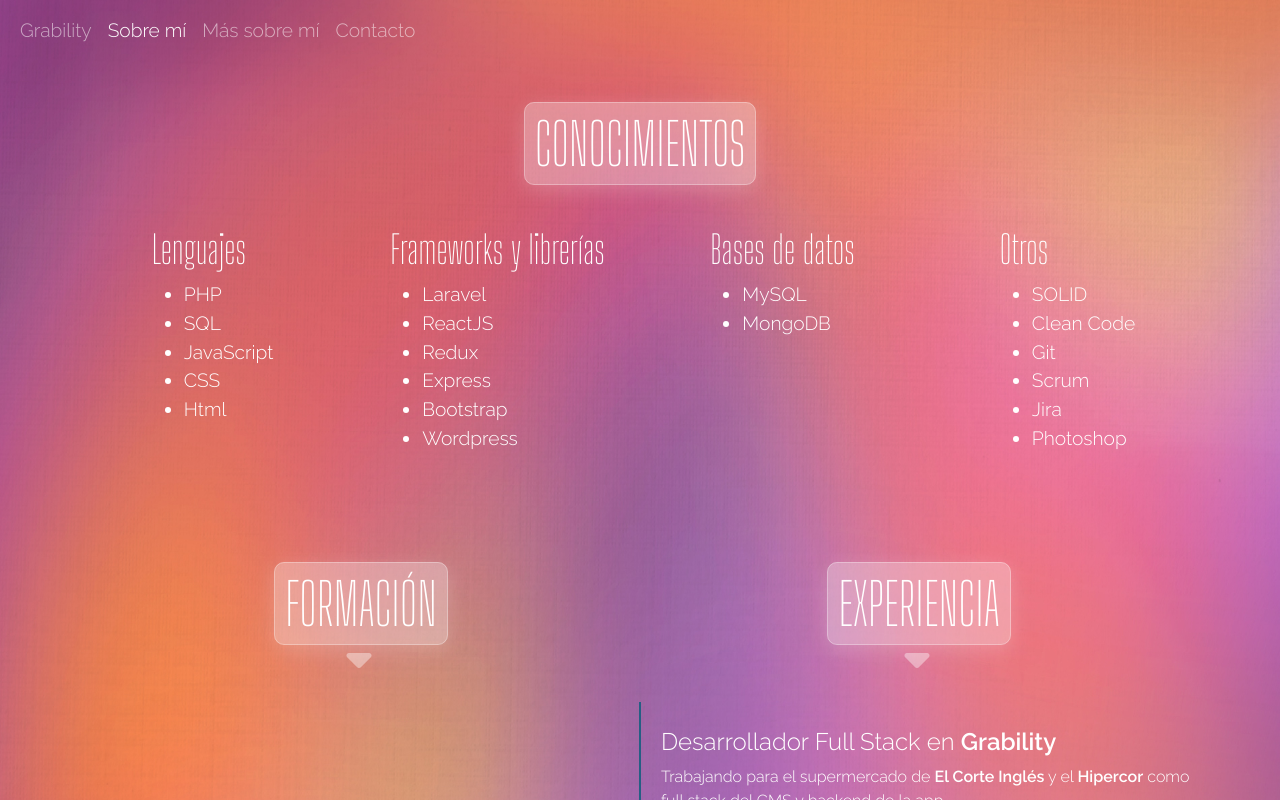
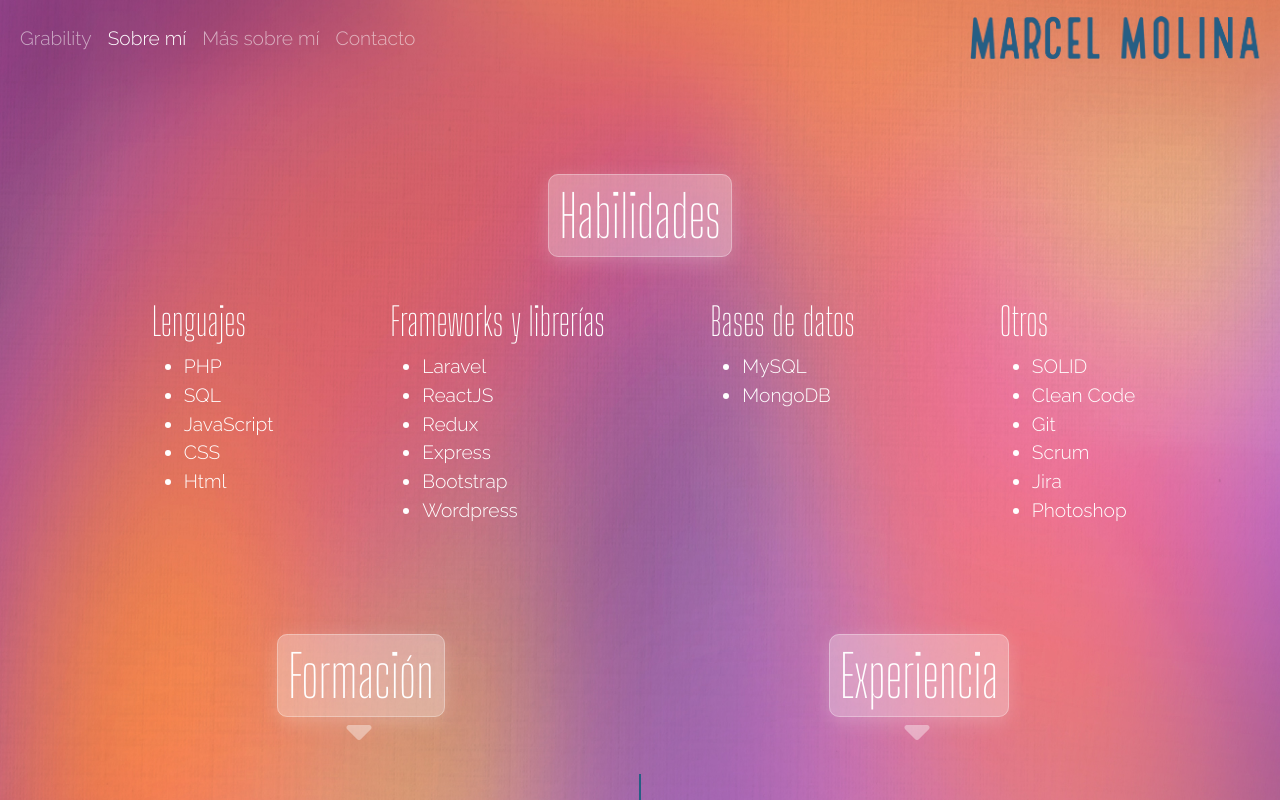
Before and after one commit to maparcepel/portafolio, a React (Create React App) app: page /#/SobreMi in a window 1280 px wide. Shown: the top 800 px of the page. Built offline with nearby package versions, Linux system fonts and the light colour scheme.

Commit message:
logo-small

```diff
--- a/src/components/AppRouter.js
+++ b/src/components/AppRouter.js
@@ -16,7 +16,7 @@ import { Contacto } from './Contacto';
 const AppRouter = () => {
     return (
         <Router>
-            <div className='d-flex flex-column justify-content-between main-container'>
+            <div className='d-flex flex-column justify-content-between main-container mt-2'>
 
                 <div>
                     <NavBar />
--- a/src/components/MasSobreMi.js
+++ b/src/components/MasSobreMi.js
@@ -3,7 +3,7 @@ import React from 'react'
 export const MasSobreMi = () => {
     return (
 
-        <div id='masSobreMi' className='container mt-5 animate__animated animate__fadeIn'>
+        <div id='masSobreMi' className='container mt-5 pt-3 animate__animated animate__fadeIn'>
 
             <div className='row'>
                 <div className='col d-flex justify-content-center '>
--- a/src/components/NavBar.js
+++ b/src/components/NavBar.js
@@ -1,11 +1,13 @@
 import React from 'react';
-import { NavLink } from 'react-router-dom';
+import { NavLink, useLocation } from 'react-router-dom';
 import { HashLink as Link } from 'react-router-hash-link';
 
 export const NavBar = () => {
+    const location = useLocation()
     return (
-        <nav className="navbar navbar-expand-md navbar-dark">
-            <div className="container-fluid">
+        <nav className="navbar navbar-expand-md navbar-dark ">
+            <div className="container-fluid d-flex justify-content-between">
+                <div>
                     <button className="navbar-toggler" type="button" data-bs-toggle="collapse" data-bs-target="#navbarNav" aria-controls="navbarNav" aria-expanded="false" aria-label="Toggle navigation">
                         <span className="navbar-toggler-icon"></span>
                     </button>
@@ -48,6 +50,12 @@ export const NavBar = () => {
                         </div>
                     </div>
                 </div>
+                {location.pathname !== '/' &&
+                    <div className='align-self-baseline animate__animated animate__fadeIn'>
+                        <img id='logo-small' src='/assets/logo-small.png' alt='Marcel Molina'></img>
+                    </div>
+                }
+            </div>
         </nav>
     )
 }
--- a/src/components/Portafolio.js
+++ b/src/components/Portafolio.js
@@ -39,7 +39,7 @@ export const Portafolio = () => {
                 <div className="row mt-5 mb-5" id='intro'>
 
                     <div className="col-md-8">
-                        <p className='text-right'><a href="https://www.grability.com" target='_blank' rel="noreferrer"><strong>Grability</strong> (grability.com)</a> fue la empresa responsable de la app del supermercado de <strong>El Corte Inglés </strong> y el <strong>Hipercor</strong> hasta diciembre de 2023 y el lugar donde trabajé los dos últimos años como <strong>desarrollador web full stack</strong>, a jornada completa y de manera remota.</p>
+                        <p className='text-right'><a href="https://www.grability.com" target='_blank' rel="noreferrer"><strong>Grability</strong> (grability.com)</a> fue la empresa en la que trabajé los dos últimos años como <strong>desarrollador web full stack</strong> a jornada completa y de manera remota. Fue la empresa responsable de la app del supermercado de <strong>El Corte Inglés </strong> y el <strong>Hipercor</strong> hasta diciembre de 2023.</p>
                         <p>Algunas de las principales tareas que desarrollé en Grability:</p>
                     </div>
                     <div className="col-md-4">
--- a/src/components/Skills.js
+++ b/src/components/Skills.js
@@ -5,7 +5,7 @@ export const Skills = () => {
         <div className='animate__animated animate__fadeIn'>
             <div className='row mt-5 justify-content-center'>
                 <div className='col text-center'>
-                    <h4 className='conocimientos'>CONOCIMIENTOS</h4>
+                    <h4 className='conocimientos'>Habilidades</h4>
                 </div>
             </div>
 
--- a/src/components/SobreMi.js
+++ b/src/components/SobreMi.js
@@ -4,7 +4,7 @@ import { Timeline } from './Timeline'
 
 export const SobreMi = () => {
     return (
-        <div id='sobreMi' className='container mt-5 '>
+        <div id='sobreMi' className='container mt-5 pt-3'>
 
             <Skills />
             <Timeline />
--- a/src/components/Timeline.js
+++ b/src/components/Timeline.js
@@ -4,11 +4,11 @@ export const Timeline = () => {
     return (
         <div className='row mt-5 animate__animated animate__fadeIn' id='timeline'>
             <div className='col-6 text-center pe-0 mb-4'>
-                <h4 className='timeline-title'>FORMACIÓN</h4>
+                <h4 className='timeline-title'>Formación</h4>
                 <i className="fas fa-caret-down me-1"></i>
             </div>
             <div className='col-6 text-center ps-0 mb-4'>
-                <h4 className='timeline-title'>EXPERIENCIA</h4>
+                <h4 className='timeline-title'>Experiencia</h4>
                 <i className="fas fa-caret-down me-1"></i>
             </div>
 
--- a/src/styles/_navBar.scss
+++ b/src/styles/_navBar.scss
@@ -0,0 +1,11 @@
+#logo-small {
+    width: 300px;
+    padding-right: 6px;
+}
+
+@media (max-width: 456px) {
+    #logo-small {
+        width: 150px;
+        padding-right: 6px;
+    }
+}
```
Also changed, not shown: public/assets/logo-small.png (added). Lines whose indentation alone changed are shown as unchanged.
